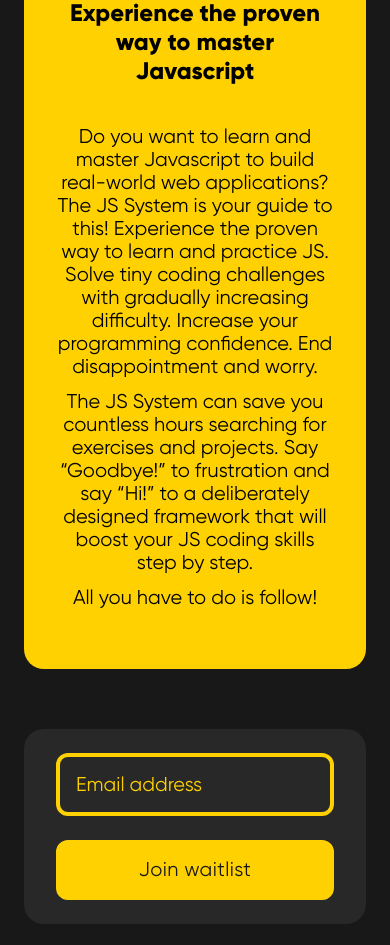
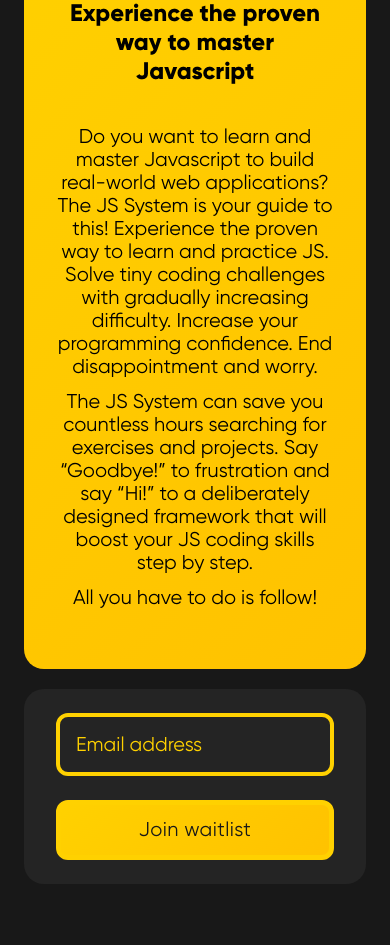
Before and after one commit to ilyasseisov/js-system, a website built with Vite: page index.html in a window 390 px wide. Shown: the part 155-1100 px from the top of the page. Built offline with nearby package versions, Linux system fonts and the light colour scheme; some packages are replaced by stand-ins of ours; what mouse-follower would draw is missing.

Commit message:
add gradient.scss

```diff
--- a/index.html
+++ b/index.html
@@ -11,11 +11,11 @@
   <body class="p-xs-24px dark-bg">
     <!--  -->
     <!-- hero -->
-    <section id="hero" class="mb-xs-60px">
+    <section id="hero" class="mb-xs-20px mb-md-40px mb-xl-60px">
       <div class="grid-xxl">
         <div class="row">
           <div
-            class="col-xs-12 yellow-bg br-xs-20px pt-xs-60px pb-xs-60px pl-xs-32px pr-xs-32px pl-md-60px pr-md-60px"
+            class="col-xs-12 yellow-gradient br-xs-20px pt-xs-60px pb-xs-60px pl-xs-32px pr-xs-32px pl-md-60px pr-md-60px"
           >
             <h1
               class="fsz-xs-40px fsz-md-80px fsz-xl-120px fw-800 tac-xs mb-xs-20px"
@@ -53,7 +53,7 @@
     </section>
     <!-- END hero -->
     <!-- waitlist -->
-    <section id="waitlist">
+    <section id="waitlist" class="mb-xs-20px mb-md-40px mb-xl-60px">
       <div class="grid-xxl">
         <div class="row">
           <div
@@ -62,7 +62,7 @@
             <form class="waitlist-form" action="">
               <input type="text" placeholder="Email address" />
               <button
-                class="button adaptive br-xs-12px yellow-bg dark-color"
+                class="button adaptive br-xs-12px yellow-gradient dark-color"
                 type="submit"
               >
                 Join waitlist
--- a/scss/_colors.scss
+++ b/scss/_colors.scss
@@ -1,7 +1,7 @@
 /* Colors */
 
 // variables
-$dark-tint: #282828;
+$dark-tint: #242424;
 $dark: #181818;
 $dark-shade: 101010;
 $grey: #d6d6d6;
--- a/scss/_gradients.scss
+++ b/scss/_gradients.scss
@@ -0,0 +1,5 @@
+@import 'colors';
+
+.yellow-gradient {
+  background-image: linear-gradient(135deg, $yellow 0%, $yellow-shade 100%);
+}
```
Also changed, not shown: css/style.css.
